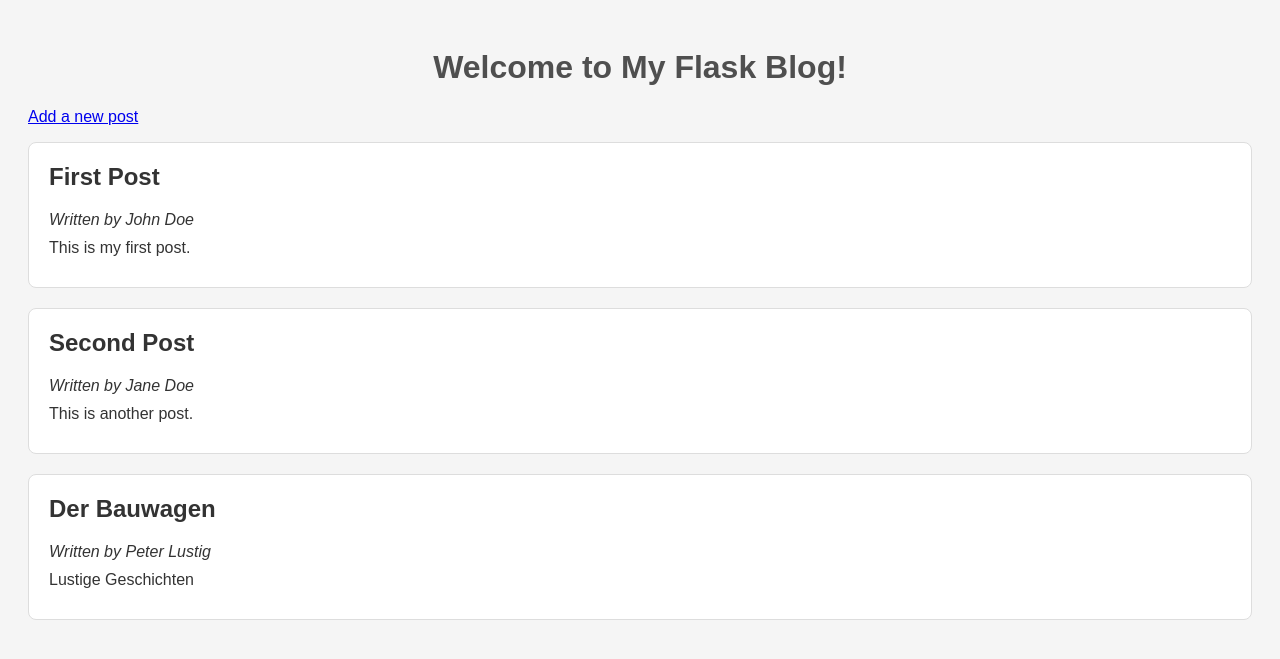
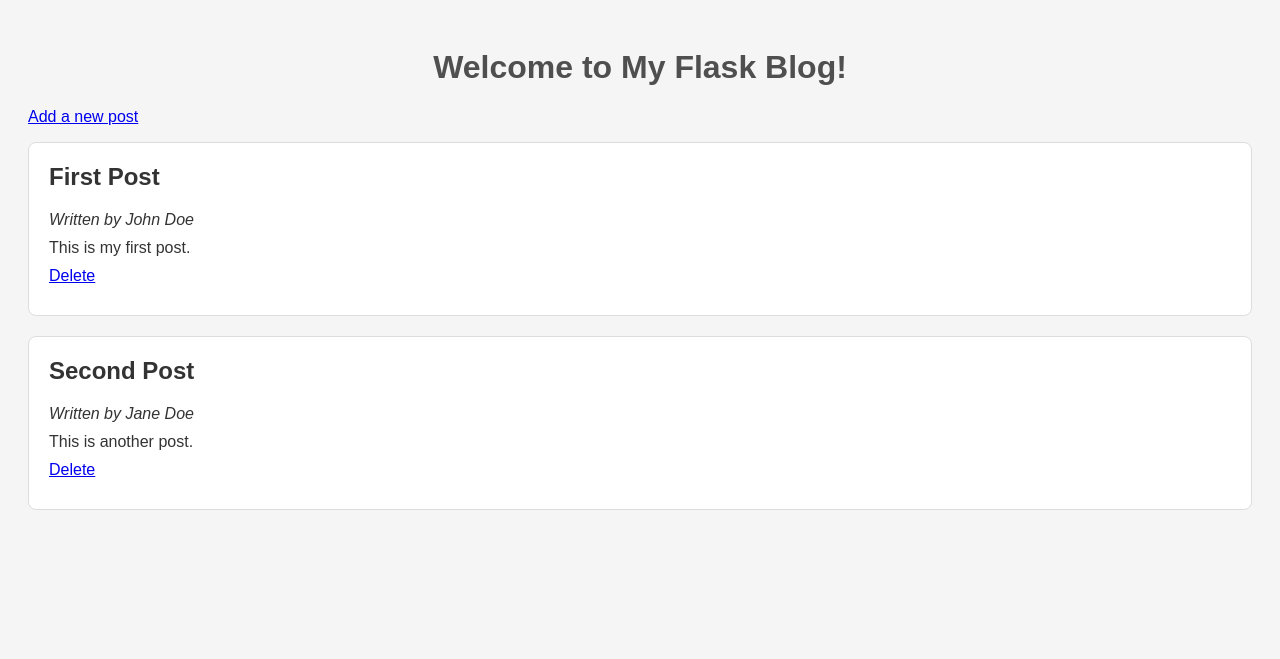
Before and after one commit to uwaschbusch-sudo/flask-blog, a Flask app: page / in a window 1280 px wide. Shown: the top 659 px of the page. Run offline with Flask 3, Linux system fonts and the light colour scheme.

Commit message:
Add delete route

```diff
--- a/app.py
+++ b/app.py
@@ -50,5 +50,14 @@ def add():
     return render_template('add.html')
 
 
+@app.route('/delete/<int:post_id>')
+def delete(post_id):
+    """Löscht den Beitrag mit der angegebenen ID."""
+    blog_posts = load_posts()
+    blog_posts = [post for post in blog_posts if post["id"] != post_id]
+    save_posts(blog_posts)
+    return redirect(url_for('index'))
+
+
 if __name__ == '__main__':
     app.run(host="0.0.0.0", port=5000, debug=True)
--- a/blog_posts.json
+++ b/blog_posts.json
@@ -10,11 +10,5 @@
         "author": "Jane Doe",
         "title": "Second Post",
         "content": "This is another post."
-    },
-    {
-        "id": 3,
-        "author": "Peter Lustig",
-        "title": "Der Bauwagen",
-        "content": "Lustige Geschichten"
     }
 ]
--- a/templates/index.html
+++ b/templates/index.html
@@ -14,6 +14,7 @@
         <h2>{{ post.title }}</h2>
         <p><em>Written by {{ post.author }}</em></p>
         <p>{{ post.content }}</p>
+        <p><a href="{{ url_for('delete', post_id=post.id) }}">Delete</a></p>
     </div>
     {% endfor %}
 </body>
```
